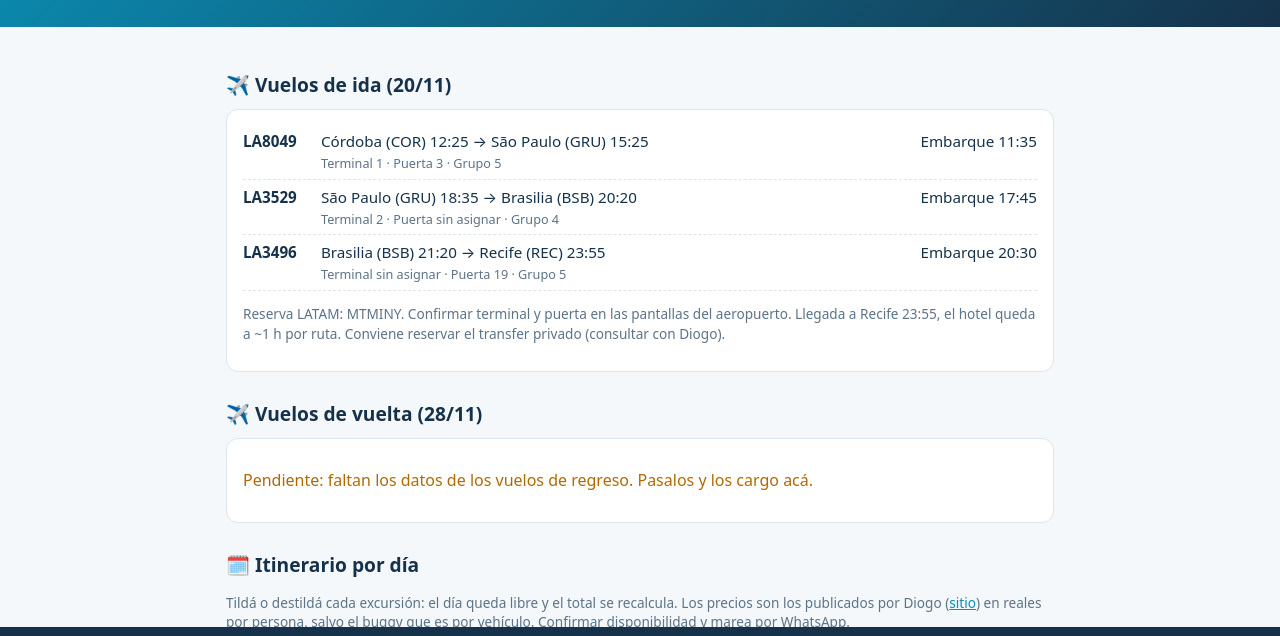
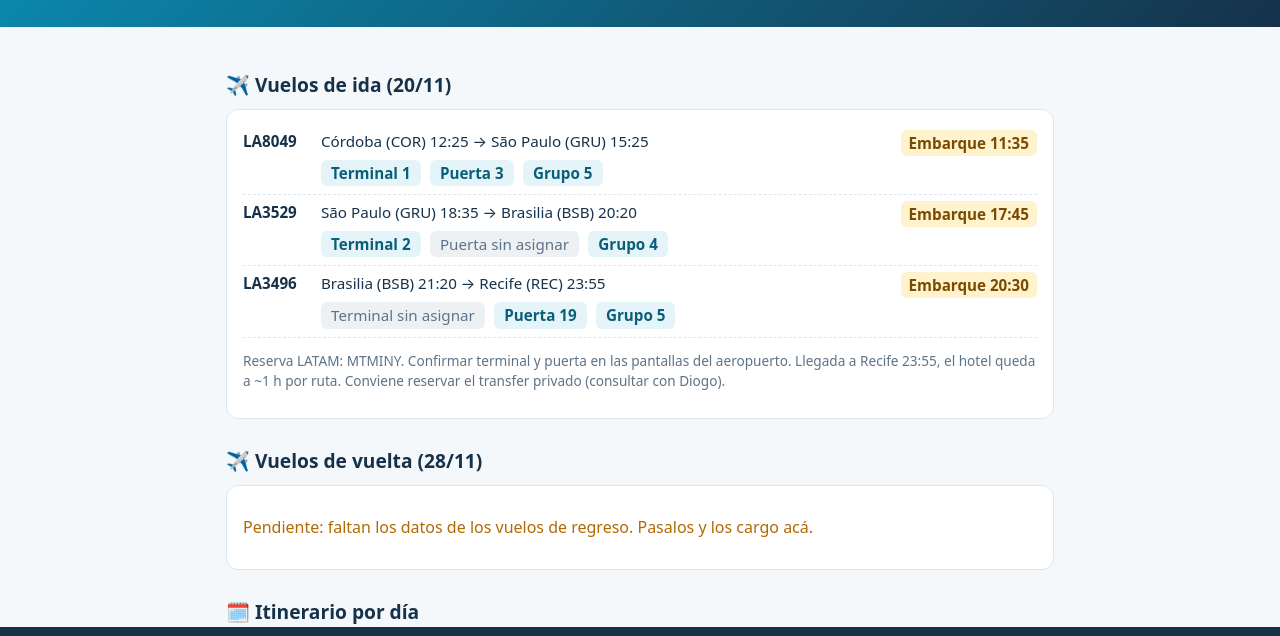
Before and after one commit to nlmarchisio/itinerario-porto, a plain HTML site: page index.html in a window 1280 px wide. Shown: the part 122-758 px from the top of the page. Drawn offline with Linux system fonts and the light colour scheme.

Commit message:
Resaltar datos de embarque

```diff
--- a/index.html
+++ b/index.html
@@ -27,6 +27,9 @@
   .price { font-weight:700; color:var(--ok); white-space:nowrap; }
   .flight { display:grid; grid-template-columns:70px 1fr auto; gap:2px 8px; font-size:.95rem; padding:6px 0; border-bottom:1px dashed var(--line); }
   .flight small { grid-column:2 / 4; color:var(--muted); }
+  .hl { background:#fff3cd; color:#7a4b00; font-weight:700; padding:2px 8px; border-radius:6px; white-space:nowrap; }
+  .k { display:inline-block; background:#e4f4f9; color:#0a5f78; padding:2px 10px; border-radius:6px; margin:2px 6px 2px 0; font-size:.95rem; }
+  .k.na { background:#eef1f4; color:var(--muted); font-weight:500; }
   .flight:last-child { border-bottom:0; }
   .pending { color:#b26a00; }
   table { width:100%; border-collapse:collapse; font-size:.95rem; }
@@ -48,9 +51,9 @@
 <main>
   <h2>✈️ Vuelos de ida (20/11)</h2>
   <div class="card">
-    <div class="flight"><b>LA8049</b><span>Córdoba (COR) 12:25 → São Paulo (GRU) 15:25</span><span>Embarque 11:35</span><small>Terminal 1 · Puerta 3 · Grupo 5</small></div>
-    <div class="flight"><b>LA3529</b><span>São Paulo (GRU) 18:35 → Brasilia (BSB) 20:20</span><span>Embarque 17:45</span><small>Terminal 2 · Puerta sin asignar · Grupo 4</small></div>
-    <div class="flight"><b>LA3496</b><span>Brasilia (BSB) 21:20 → Recife (REC) 23:55</span><span>Embarque 20:30</span><small>Terminal sin asignar · Puerta 19 · Grupo 5</small></div>
+    <div class="flight"><b>LA8049</b><span>Córdoba (COR) 12:25 → São Paulo (GRU) 15:25</span><span class="hl">Embarque 11:35</span><small><b class="k">Terminal 1</b> <b class="k">Puerta 3</b> <b class="k">Grupo 5</b></small></div>
+    <div class="flight"><b>LA3529</b><span>São Paulo (GRU) 18:35 → Brasilia (BSB) 20:20</span><span class="hl">Embarque 17:45</span><small><b class="k">Terminal 2</b> <b class="k na">Puerta sin asignar</b> <b class="k">Grupo 4</b></small></div>
+    <div class="flight"><b>LA3496</b><span>Brasilia (BSB) 21:20 → Recife (REC) 23:55</span><span class="hl">Embarque 20:30</span><small><b class="k na">Terminal sin asignar</b> <b class="k">Puerta 19</b> <b class="k">Grupo 5</b></small></div>
     <p class="note">Reserva LATAM: MTMINY. Confirmar terminal y puerta en las pantallas del aeropuerto. Llegada a Recife 23:55, el hotel queda a ~1 h por ruta. Conviene reservar el transfer privado (consultar con Diogo).</p>
   </div>
 
```
